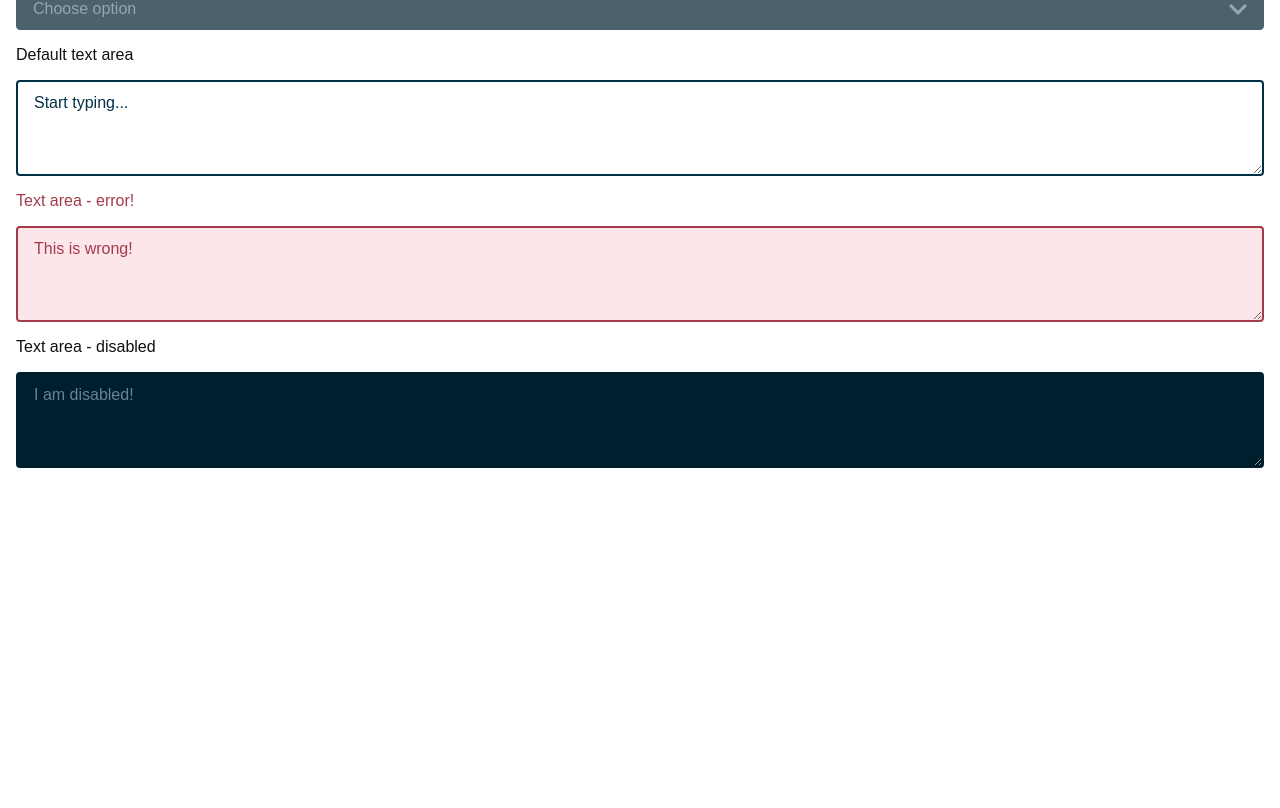
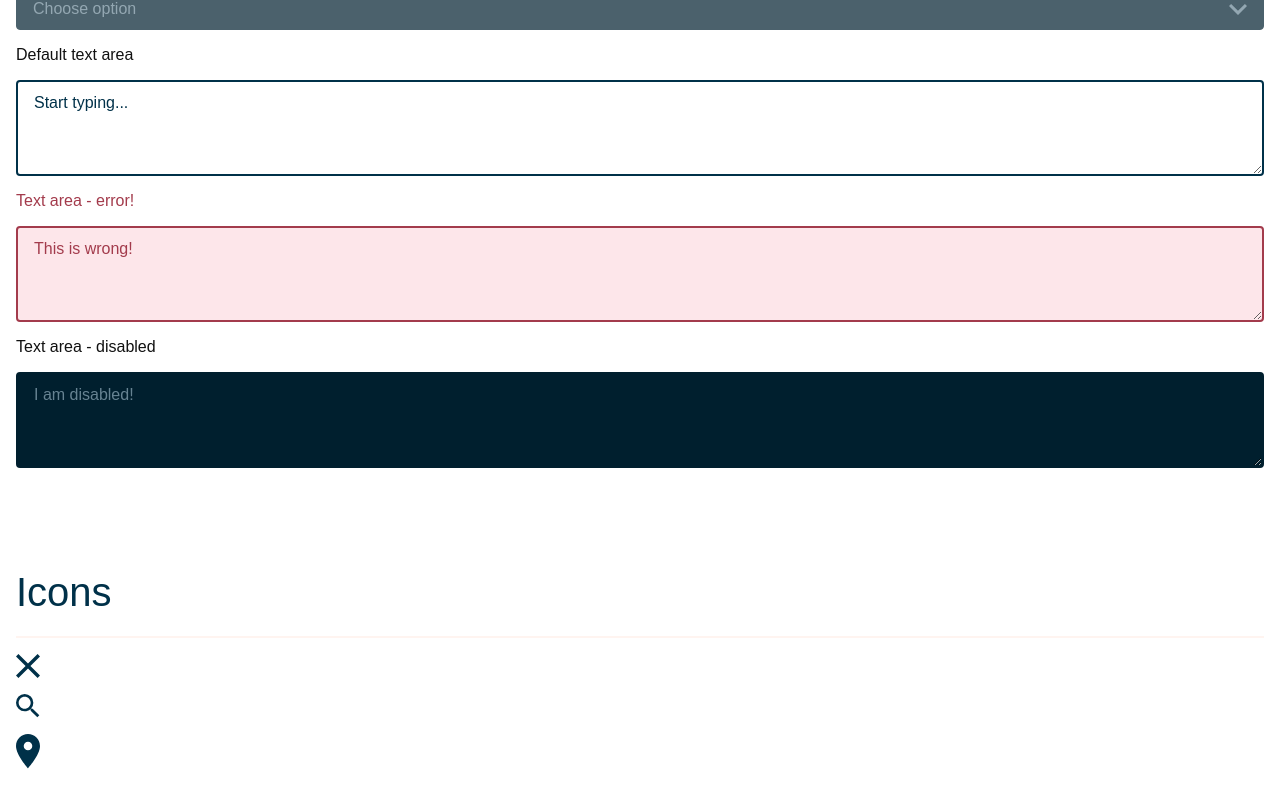
Before and after one commit to marcellegane/tobyhulbert, a Next.js app: page / in a window 1280 px wide. Shown: the part 3541-4349 px from the top of the page. Before the commit the page ends 4057 px from the top, so only its background shows below. Built offline with nearby package versions, Linux system fonts and the light colour scheme.

Commit message:
Update SVG components

```diff
--- a/Luna/Styleguide/index.js
+++ b/Luna/Styleguide/index.js
@@ -30,11 +30,13 @@ import {
   SuccessMessage,
   TextAreaWithLabel,
 } from '../components'
+import { IconCross, IconMagnifyingGlass, IconPinpoint } from '../svgs/icons'
 
 import { Spacer } from '../tools'
 
 import { Color } from '../config/color'
 import { Grid, GridItem } from '../components/layouts/Grid'
+import { IconWrapper } from '../components/atoms/Icon/IconWrapper'
 
 const SELECT_OPTIONS = [
   { label: 'Ms', value: 'Ms' },
@@ -117,12 +119,9 @@ const ThisStyleGuide = ({ children }) => (
         <Large>Success Colors</Large>
         <ColorSwatchRow>{renderSuccessColorBlocks()}</ColorSwatchRow>
         <ColorSwatchRow></ColorSwatchRow>
-
         <Spacer spaceMultiplier={4} />
-
         <StyleguideTitle>Grid</StyleguideTitle>
         <Separator />
-
         <Grid>
           <GridItem small={6} medium={4} large={3}>
             <ColorBlock />
@@ -152,9 +151,7 @@ const ThisStyleGuide = ({ children }) => (
             <ColorBlock />
           </GridItem>
         </Grid>
-
         <Spacer spaceMultiplier={4} />
-
         <StyleguideTitle>Buttons</StyleguideTitle>
         <Separator />
         <ButtonRow>
@@ -163,56 +160,43 @@ const ThisStyleGuide = ({ children }) => (
           <ButtonAccent>Button Accent</ButtonAccent>
           <ButtonAlternative>Button Alternative</ButtonAlternative>
         </ButtonRow>
-
         <ButtonRow>
           <ButtonBrand disabled>Brand Disabled</ButtonBrand>
           <ButtonContrast disabled>Contrast Disabled</ButtonContrast>
           <ButtonAccent disabled>Accent Disabled</ButtonAccent>
           <ButtonAlternative disabled>Alternative Disabled</ButtonAlternative>
         </ButtonRow>
-
         <Spacer spaceMultiplier={4} />
-
         <StyleguideTitle>Font Styles</StyleguideTitle>
         <Separator />
-
         <Title>Title</Title>
         <Display>Display</Display>
         <Large>Large</Large>
         <BodyCopy>BodyCopy for bits of text and paragraphs etc.</BodyCopy>
         <Small>Small</Small>
-
         <BodyCopy>
           This is an example of a <TextLink>TextLink</TextLink> inside another
           style.
         </BodyCopy>
-
         <BodyCopy>
           <ButtonText>Button Text</ButtonText> - This is a button which takes
           the styles from TextLink
         </BodyCopy>
-
         <Spacer spaceMultiplier={4} />
-
         <StyleguideTitle>Form Elements</StyleguideTitle>
         <Separator />
-
         <Large>Validation Message</Large>
         <ValidationMessage message="Oh dear! Something went wrong!" />
         <SuccessMessage message="Yes! Something went right!" />
         <Separator />
-
         <Spacer spaceMultiplier={4} />
-
         <StyleguideTitle>Form Fields</StyleguideTitle>
         <Separator />
-
         <InputWithLabel
           name="defaultInput"
           label="Default input field"
           placeholder="Placeholder text"
         />
-
         <InputWithLabel
           name="defaultInput-error"
           label="Input field - error!"
@@ -220,7 +204,6 @@ const ThisStyleGuide = ({ children }) => (
           onChange={() => {}}
           valid={false}
         />
-
         <InputWithLabel
           name="defaultInput-disabled"
           label="Input field - disabled"
@@ -228,14 +211,12 @@ const ThisStyleGuide = ({ children }) => (
           onChange={() => {}}
           disabled
         />
-
         <SelectWithLabel
           label="Default select dropdown"
           defaultText="Choose option"
           options={SELECT_OPTIONS}
           name="defaultSelect"
         />
-
         <SelectWithLabel
           valid={false}
           label="Select dropdown - error!"
@@ -243,7 +224,6 @@ const ThisStyleGuide = ({ children }) => (
           options={SELECT_OPTIONS}
           name="defaultSelect-error"
         />
-
         <SelectWithLabel
           disabled
           label="Select dropdown - disabled"
@@ -251,13 +231,11 @@ const ThisStyleGuide = ({ children }) => (
           options={SELECT_OPTIONS}
           name="defaultSelect-error"
         />
-
         <TextAreaWithLabel
           label="Default text area"
           placeholder="Start typing..."
           name="defaultTextArea"
         />
-
         <TextAreaWithLabel
           label="Text area - error!"
           value="This is wrong!"
@@ -265,7 +243,6 @@ const ThisStyleGuide = ({ children }) => (
           valid={false}
           name="defaultTextArea-error"
         />
-
         <TextAreaWithLabel
           label="Text area - disabled"
           value="I am disabled!"
@@ -273,7 +250,18 @@ const ThisStyleGuide = ({ children }) => (
           name="defaultTextArea-disabled"
           disabled
         />
-
+        <Spacer spaceMultiplier={4} />
+        <StyleguideTitle>Icons</StyleguideTitle>
+        <Separator />
+        <IconWrapper>
+          <IconCross />
+        </IconWrapper>{' '}
+        <IconWrapper>
+          <IconMagnifyingGlass />
+        </IconWrapper>{' '}
+        <IconWrapper width="24" height="34">
+          <IconPinpoint />
+        </IconWrapper>
         {children}
       </Stack>
     </StyleGuide>
--- a/Luna/components/atoms/Icon/IconWrapper.js
+++ b/Luna/components/atoms/Icon/IconWrapper.js
@@ -11,4 +11,9 @@ ThisIconWrapper.propTypes = {
   height: PropTypes.number,
 }
 
+ThisIconWrapper.defaultProps = {
+  width: 24,
+  height: 24,
+}
+
 export { ThisIconWrapper as IconWrapper }
--- a/Luna/svgs/icons/IconCross/index.js
+++ b/Luna/svgs/icons/IconCross/index.js
@@ -1,22 +1,26 @@
 import React from 'react'
 import PropTypes from 'prop-types'
 
-const IconCross = (props) => {
-    const { fillColor } = props
+const IconCross = props => {
+  const { fill } = props
 
-    return (
-	<svg width="14" height="14" xmlns="http://www.w3.org/2000/svg">
-		<path d="M14 1.41L12.59 0 7 5.59 1.41 0 0 1.41 5.59 7 0 12.59 1.41 14 7 8.41 12.59 14 14 12.59 8.41 7z" fill={`${fillColor}`} fillRule="evenodd" />
-	</svg>
-    )
+  return (
+    <svg xmlns="http://www.w3.org/2000/svg" viewBox="0 0 14 14">
+      <path
+        fill={fill}
+        fillRule="evenodd"
+        d="M14 1.41L12.59 0 7 5.59 1.41 0 0 1.41 5.59 7 0 12.59 1.41 14 7 8.41 12.59 14 14 12.59 8.41 7z"
+      />
+    </svg>
+  )
 }
 
 IconCross.propTypes = {
-    fillColor: PropTypes.string,
+  fill: PropTypes.string,
 }
 
 IconCross.defaultProps = {
-    fillColor: '#111111',
+  fill: 'currentColor',
 }
 
 export { IconCross }
--- a/Luna/svgs/icons/IconMagnifyingGlass/index.js
+++ b/Luna/svgs/icons/IconMagnifyingGlass/index.js
@@ -1,35 +1,28 @@
 import React from 'react'
 import PropTypes from 'prop-types'
 
-const IconMagnifyingGlass = (props) => {
-    const { fillColor } = props
+const IconMagnifyingGlass = props => {
+  const { fill } = props
 
-    return (
-	<svg width="18px" height="18px" viewBox="0 0 18 18" xmlns="http://www.w3.org/2000/svg">
-		<g id="Symbols" stroke="none" strokeWidth="1" fill={`${fillColor}`} fillRule="evenodd">
-			<g id="button/search/default" transform="translate(-100.000000, -15.000000)">
-				<g id="Group" transform="translate(97.000000, 12.000000)">
-					<g id="icon/search">
-						<g id="ic_search">
-							<g id="Icon-24px">
-								<path d="M15.5,14 L14.71,14 L14.43,13.73 C15.41,12.59 16,11.11 16,9.5 C16,5.91 13.09,3 9.5,3 C5.91,3 3,5.91 3,9.5 C3,13.09 5.91,16 9.5,16 C11.11,16 12.59,15.41 13.73,14.43 L14,14.71 L14,15.5 L19,20.49 L20.49,19 L15.5,14 L15.5,14 Z M9.5,14 C7.01,14 5,11.99 5,9.5 C5,7.01 7.01,5 9.5,5 C11.99,5 14,7.01 14,9.5 C14,11.99 11.99,14 9.5,14 L9.5,14 Z" id="Shape" fill="#003149" />
-								<polygon id="Shape" points="0 0 24 0 24 24 0 24" />
-							</g>
-						</g>
-					</g>
-				</g>
-			</g>
-		</g>
-	</svg>
-    )
+  return (
+    <svg xmlns="http://www.w3.org/2000/svg" viewBox="0 0 18 18">
+      <g fill="none">
+        <path
+          fill={fill}
+          d="M12.5 11h-.79l-.28-.27A6.471 6.471 0 0013 6.5 6.5 6.5 0 106.5 13c1.61 0 3.09-.59 4.23-1.57l.27.28v.79l5 4.99L17.49 16l-4.99-5zm-6 0C4.01 11 2 8.99 2 6.5S4.01 2 6.5 2 11 4.01 11 6.5 8.99 11 6.5 11z"
+        />
+        <path d="M-3-3h24v24H-3z" />
+      </g>
+    </svg>
+  )
 }
 
 IconMagnifyingGlass.propTypes = {
-    fillColor: PropTypes.string,
+  fill: PropTypes.string,
 }
 
 IconMagnifyingGlass.defaultProps = {
-    fillColor: 'none',
+  fill: 'currentColor',
 }
 
 export { IconMagnifyingGlass }
--- a/Luna/svgs/icons/IconPinpoint/index.js
+++ b/Luna/svgs/icons/IconPinpoint/index.js
@@ -1,33 +1,28 @@
 import React from 'react'
 import PropTypes from 'prop-types'
 
-const IconPinpoint = (props) => {
-    const { fillColor } = props
+const IconPinpoint = props => {
+  const { fill } = props
 
-    return (
-	<svg width="14px" height="20px" viewBox="0 0 14 20" xmlns="http://www.w3.org/2000/svg">
-		<g id="Symbols" stroke="none" strokeWidth="1" ill={`${fillColor}`} fillRule="evenodd">
-			<g id="form/input/location/keyline" transform="translate(-282.000000, -14.000000)">
-				<g id="icon/location" transform="translate(277.000000, 12.000000)">
-					<g id="ic_place">
-						<g id="Icon-24px">
-							<path d="M12,2 C8.13,2 5,5.13 5,9 C5,14.25 12,22 12,22 C12,22 19,14.25 19,9 C19,5.13 15.87,2 12,2 L12,2 Z M12,11.5 C10.62,11.5 9.5,10.38 9.5,9 C9.5,7.62 10.62,6.5 12,6.5 C13.38,6.5 14.5,7.62 14.5,9 C14.5,10.38 13.38,11.5 12,11.5 L12,11.5 Z" id="Shape" fill="#EF576F" />
-							<polygon id="Shape" points="0 0 24 0 24 24 0 24" />
-						</g>
-					</g>
-				</g>
-			</g>
-		</g>
-	</svg>
-    )
+  return (
+    <svg xmlns="http://www.w3.org/2000/svg" viewBox="0 0 14 20">
+      <g fill="none">
+        <path
+          fill={fill}
+          d="M7 0C3.13 0 0 3.13 0 7c0 5.25 7 13 7 13s7-7.75 7-13c0-3.87-3.13-7-7-7zm0 9.5a2.5 2.5 0 010-5 2.5 2.5 0 010 5z"
+        />
+        <path d="M-5-2h24v24H-5z" />
+      </g>
+    </svg>
+  )
 }
 
 IconPinpoint.propTypes = {
-    fillColor: PropTypes.string,
+  fill: PropTypes.string,
 }
 
 IconPinpoint.defaultProps = {
-    fillColor: 'none',
+  fill: 'currentColor',
 }
 
 export { IconPinpoint }
--- /dev/null
+++ b/Luna/svgs/icons/index.js
@@ -0,0 +1,3 @@
+export * from './IconCross'
+export * from './IconMagnifyingGlass'
+export * from './IconPinpoint'
```
